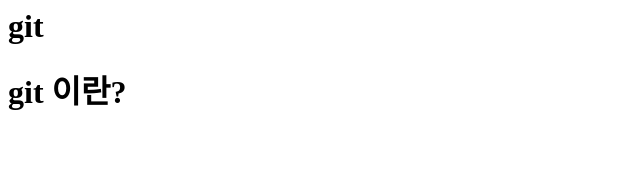
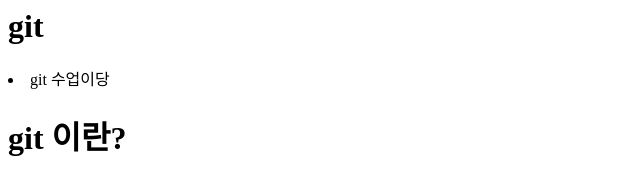
Before and after one commit to Moonsunhee1/Opentutorials_git_test, a plain HTML site: page index.html in a window 1280 px wide. Shown: the whole page, without its empty margins (0-640 px from the left). Drawn offline with Linux system fonts and the light colour scheme.

Commit message:
five commit

```diff
--- a/index.html
+++ b/index.html
@@ -8,6 +8,7 @@
 </head>
 <body>
 <h1>git</h1>
+<li>git 수업이당</li>
 	<h1>git 이란?</h1>
 </body>
 </html>
```
